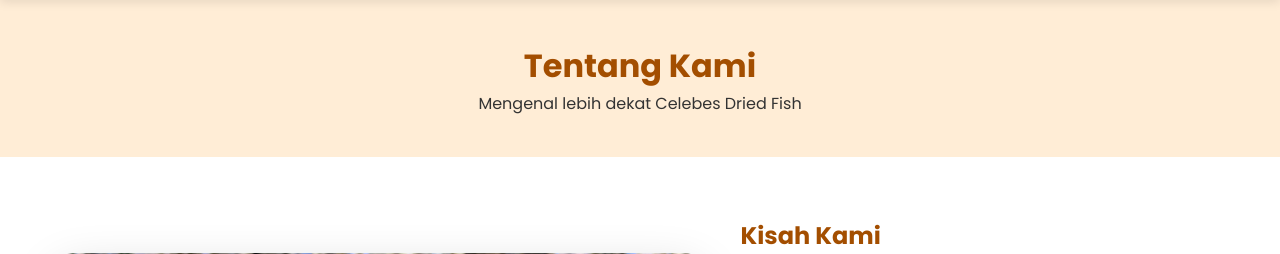
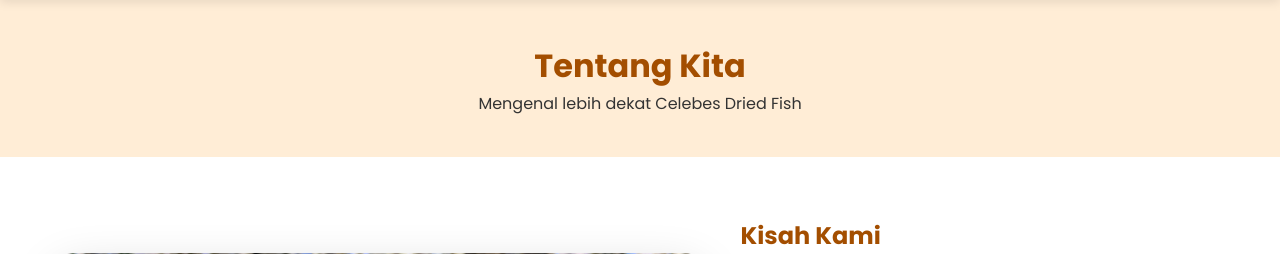
Before and after one commit to fadelakbars/Celebes-Dried-Fish, a PHP site: page /about.php in a window 1280 px wide. Shown: the part 75-329 px from the top of the page. Run offline with PHP 8.4, Linux system fonts and the light colour scheme.

Commit message:
tentang kita

```diff
--- a/about.php
+++ b/about.php
@@ -6,7 +6,7 @@
 
 <div style="background-color: var(--primary-light); padding: 40px 0; text-align: center;">
     <div class="container">
-        <h1 style="color: var(--primary-color);">Tentang Kami</h1>
+        <h1 style="color: var(--primary-color);">Tentang Kita</h1>
         <p>Mengenal lebih dekat Celebes Dried Fish</p>
     </div>
 </div>
```
